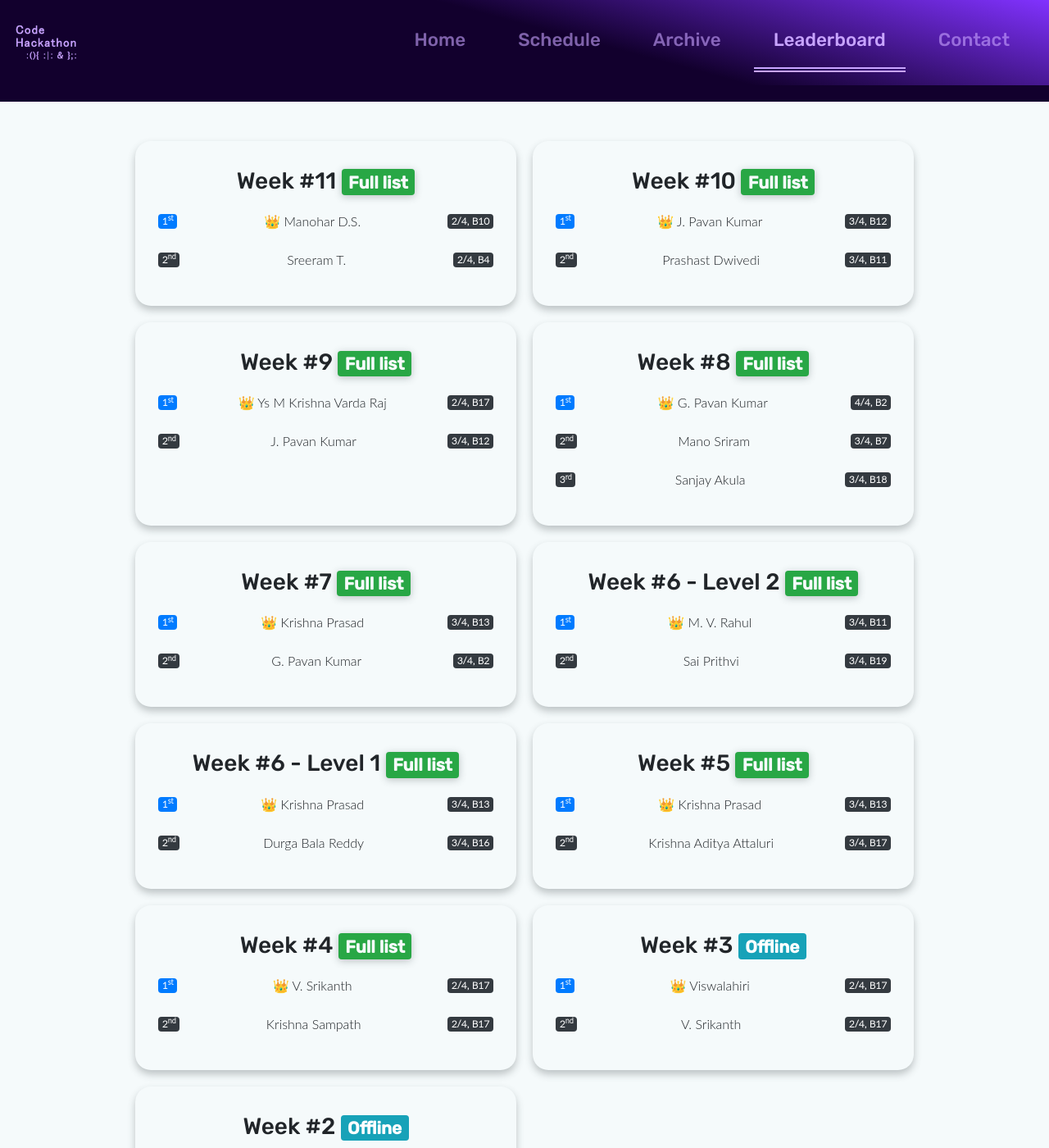
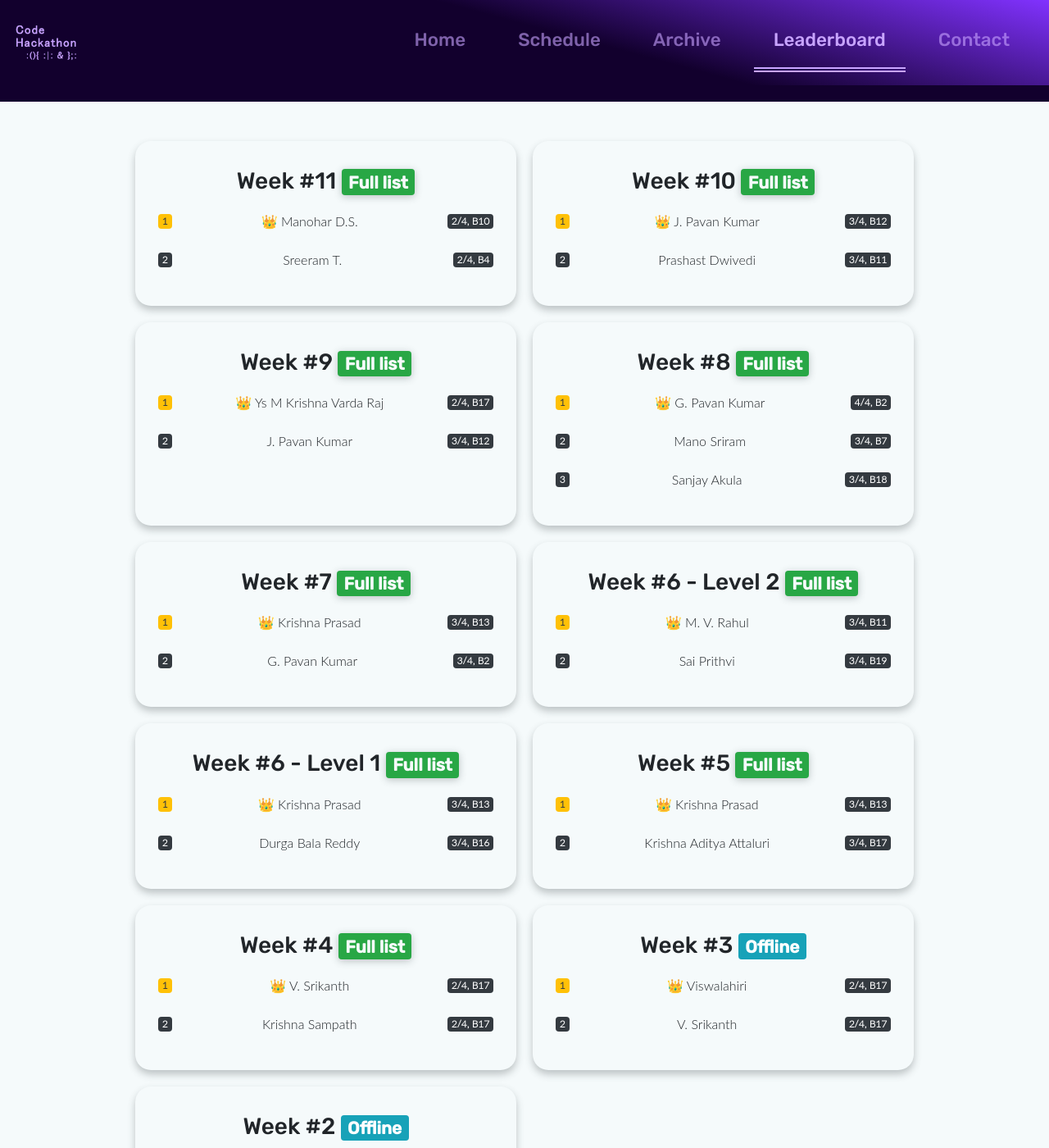
Before and after one commit to codehackathon/codehackathon.github.io, a Jekyll site: the page built from leaderboard.html, in a window 1280 px wide and 1400 px high, scrolled down 262 px. Shown: the whole window at 82% size. Built offline with Jekyll 4.4.1, drawn with Linux system fonts in a browser that asks for light colours.

Commit message:
Added winners to event data
Upto Week 7, beyond which we have a contest with 2 event links.

```diff
--- a/leaderboard.html
+++ b/leaderboard.html
@@ -5,96 +5,28 @@
 ---
 
 <div class="event-card-group">
-	<div class="event-card">
-		<h3>️Week #11 <a href="https://www.hackerrank.com/contests/week-11-code-hackathon/leaderboard" class="badge badge-success" target="_blank">Full list</a></h3>
+	{% for event in site.data.events %}{% if event.has_ended and event.winners %}<div class="event-card">
+		<h3>️{% if event.title != "Code Hackathon" %}{{ event.title }} {% endif %}{{ event.order }} <a href="{{ event.links[0].url }}/leaderboard" class="badge badge-success" target="_blank">Full list</a></h3>
 		<ul class="list-group">
+			{% for winner in event.winners %}
 			<li class="list-group-item d-flex justify-content-between align-items-center">
-				<span class="badge badge-primary">1<sup>st</sup></span>
-				👑 Manohar D.S.
-				<span class="badge badge-dark">2/4, B10</span>
+				<span class="badge {% if forloop.index == 1 %}badge-warning text-dark{% else %}badge-dark{% endif %}">{{ forloop.index }}</span>
+				{% if forloop.index == 1 %} 👑 {% endif %}{{ winner.name }}
+				<span class="badge badge-dark">{{ winner.class }}</span>
 			</li>
-			<li class="list-group-item d-flex justify-content-between align-items-center">
-				<span class="badge badge-dark">2<sup>nd</sup></span>
-				Sreeram T.
-				<span class="badge badge-dark">2/4, B4</span>
-			</li>
+			{% endfor %}
 		</ul>
-	</div>
-	<div class="event-card">
-		<h3>️Week #10 <a href="https://www.hackerrank.com/contests/week-10-code-hackathon/leaderboard" class="badge badge-success" target="_blank">Full list</a></h3>
-		<ul class="list-group">
-			<li class="list-group-item d-flex justify-content-between align-items-center">
-				<span class="badge badge-primary">1<sup>st</sup></span>
-				👑 J. Pavan Kumar
-				<span class="badge badge-dark">3/4, B12</span>
-			</li>
-			<li class="list-group-item d-flex justify-content-between align-items-center">
-				<span class="badge badge-dark">2<sup>nd</sup></span>
-				Prashast Dwivedi
-				<span class="badge badge-dark">3/4, B11</span>
-			</li>
-		</ul>
-	</div>
-	<div class="event-card">
-		<h3>️Week #9 <a href="https://www.hackerrank.com/contests/week-9-code-hackathon/leaderboard" class="badge badge-success" target="_blank">Full list</a></h3>
-		<ul class="list-group">
-			<li class="list-group-item d-flex justify-content-between align-items-center">
-				<span class="badge badge-primary">1<sup>st</sup></span>
-				👑 Ys M Krishna Varda Raj
-				<span class="badge badge-dark">2/4, B17</span>
-			</li>
-			<li class="list-group-item d-flex justify-content-between align-items-center">
-				<span class="badge badge-dark">2<sup>nd</sup></span>
-				J. Pavan Kumar
-				<span class="badge badge-dark">3/4, B12</span>
-			</li>
-		</ul>
-	</div>
-	<div class="event-card">
-		<h3>️Week #8 <a href="https://www.hackerrank.com/contests/week-8-code-hackathon/leaderboard" class="badge badge-success" target="_blank">Full list</a></h3>
-		<ul class="list-group">
-			<li class="list-group-item d-flex justify-content-between align-items-center">
-				<span class="badge badge-primary">1<sup>st</sup></span>
-				👑 G. Pavan Kumar
-				<span class="badge badge-dark">4/4, B2</span>
-			</li>
-			<li class="list-group-item d-flex justify-content-between align-items-center">
-				<span class="badge badge-dark">2<sup>nd</sup></span>
-				Mano Sriram
-				<span class="badge badge-dark">3/4, B7</span>
-			</li>
-			<li class="list-group-item d-flex justify-content-between align-items-center">
-				<span class="badge badge-dark">3<sup>rd</sup></span>
-				Sanjay Akula
-				<span class="badge badge-dark">3/4, B18</span>
-			</li>
-		</ul>
-	</div>
-	<div class="event-card">
-		<h3>️Week #7 <a href="https://www.hackerrank.com/contests/week-7-codehackathon/leaderboard" class="badge badge-success" target="_blank">Full list</a></h3>
-		<ul class="list-group">
-			<li class="list-group-item d-flex justify-content-between align-items-center">
-				<span class="badge badge-primary">1<sup>st</sup></span>
-				👑 Krishna Prasad
-				<span class="badge badge-dark">3/4, B13</span>
-			</li>
-			<li class="list-group-item d-flex justify-content-between align-items-center">
-				<span class="badge badge-dark">2<sup>nd</sup></span>
-				G. Pavan Kumar
-				<span class="badge badge-dark">3/4, B2</span>
-			</li>
-		</ul>
-	</div>
+	</div>{% endif %}{% endfor %}
 	<div class="event-card">
 		<h3>️Week #6 - Level&nbsp;2 <a href="https://www.hackerrank.com/contests/week-6-codehackathon-part-ii/leaderboard" class="badge badge-success" target="_blank">Full list</a></h3>
 		<ul class="list-group">
 			<li class="list-group-item d-flex justify-content-between align-items-center">
-				<span class="badge badge-primary">1<sup>st</sup></span>
+				<span class="badge badge-warning text-dark">1</span>
 				👑 M. V. Rahul
 				<span class="badge badge-dark">3/4, B11</span>
 			</li>
 			<li class="list-group-item d-flex justify-content-between align-items-center">
-				<span class="badge badge-dark">2<sup>nd</sup></span>
+				<span class="badge badge-dark">2</span>
 				Sai Prithvi
 				<span class="badge badge-dark">3/4, B19</span>
 			</li>
@@ -104,12 +36,12 @@
 		<h3>️Week #6 - Level&nbsp;1 <a href="https://www.hackerrank.com/contests/week-6-codehackathon-part-i/leaderboard" class="badge badge-success" target="_blank">Full list</a></h3>
 		<ul class="list-group">
 			<li class="list-group-item d-flex justify-content-between align-items-center">
-				<span class="badge badge-primary">1<sup>st</sup></span>
+				<span class="badge badge-warning text-dark">1</span>
 				👑 Krishna Prasad
 				<span class="badge badge-dark">3/4, B13</span>
 			</li>
 			<li class="list-group-item d-flex justify-content-between align-items-center">
-				<span class="badge badge-dark">2<sup>nd</sup></span>
+				<span class="badge badge-dark">2</span>
 				Durga Bala Reddy
 				<span class="badge badge-dark">3/4, B16</span>
 			</li>
@@ -119,12 +51,12 @@
 		<h3>️Week #5 <a href="https://www.hackerrank.com/week-5-code-hackathon/leaderboard" class="badge badge-success" target="_blank">Full list</a></h3>
 		<ul class="list-group">
 			<li class="list-group-item d-flex justify-content-between align-items-center">
-				<span class="badge badge-primary">1<sup>st</sup></span>
+				<span class="badge badge-warning text-dark">1</span>
 				👑 Krishna Prasad
 				<span class="badge badge-dark">3/4, B13</span>
 			</li>
 			<li class="list-group-item d-flex justify-content-between align-items-center">
-				<span class="badge badge-dark">2<sup>nd</sup></span>
+				<span class="badge badge-dark">2</span>
 				Krishna Aditya Attaluri
 				<span class="badge badge-dark">3/4, B17</span>
 			</li>
@@ -134,12 +66,12 @@
 		<h3>️Week #4 <a href="https://www.hackerrank.com/week-4-codehackathon/leaderboard" class="badge badge-success" target="_blank">Full list</a></h3>
 		<ul class="list-group">
 			<li class="list-group-item d-flex justify-content-between align-items-center">
-				<span class="badge badge-primary">1<sup>st</sup></span>
+				<span class="badge badge-warning text-dark">1</span>
 				👑 V. Srikanth
 				<span class="badge badge-dark">2/4, B17</span>
 			</li>
 			<li class="list-group-item d-flex justify-content-between align-items-center">
-				<span class="badge badge-dark">2<sup>nd</sup></span>
+				<span class="badge badge-dark">2</span>
 				Krishna Sampath
 				<span class="badge badge-dark">2/4, B17</span>
 			</li>
@@ -149,12 +81,12 @@
 		<h3>️Week #3 <span class="badge badge-info" target="_blank">Offline</span></h3>
 		<ul class="list-group">
 			<li class="list-group-item d-flex justify-content-between align-items-center">
-				<span class="badge badge-primary">1<sup>st</sup></span>
+				<span class="badge badge-warning text-dark">1</span>
 				👑 Viswalahiri
 				<span class="badge badge-dark">2/4, B17</span>
 			</li>
 			<li class="list-group-item d-flex justify-content-between align-items-center">
-				<span class="badge badge-dark">2<sup>nd</sup></span>
+				<span class="badge badge-dark">2</span>
 				V. Srikanth
 				<span class="badge badge-dark">2/4, B17</span>
 			</li>
@@ -164,12 +96,12 @@
 		<h3>️Week #2 <span class="badge badge-info" target="_blank">Offline</span></h3>
 		<ul class="list-group">
 			<li class="list-group-item d-flex justify-content-between align-items-center">
-				<span class="badge badge-primary">1<sup>st</sup></span>
+				<span class="badge badge-warning text-dark">1</span>
 				👑 V. Srikanth
 				<span class="badge badge-dark">2/4, B17</span>
 			</li>
 			<li class="list-group-item d-flex justify-content-between align-items-center">
-				<span class="badge badge-dark">2<sup>nd</sup></span>
+				<span class="badge badge-dark">2</span>
 				M. Navneet
 				<span class="badge badge-dark">2/4, B7</span>
 			</li>
```
Also changed, not shown: _data/events.yml (+30 -2 lines).
